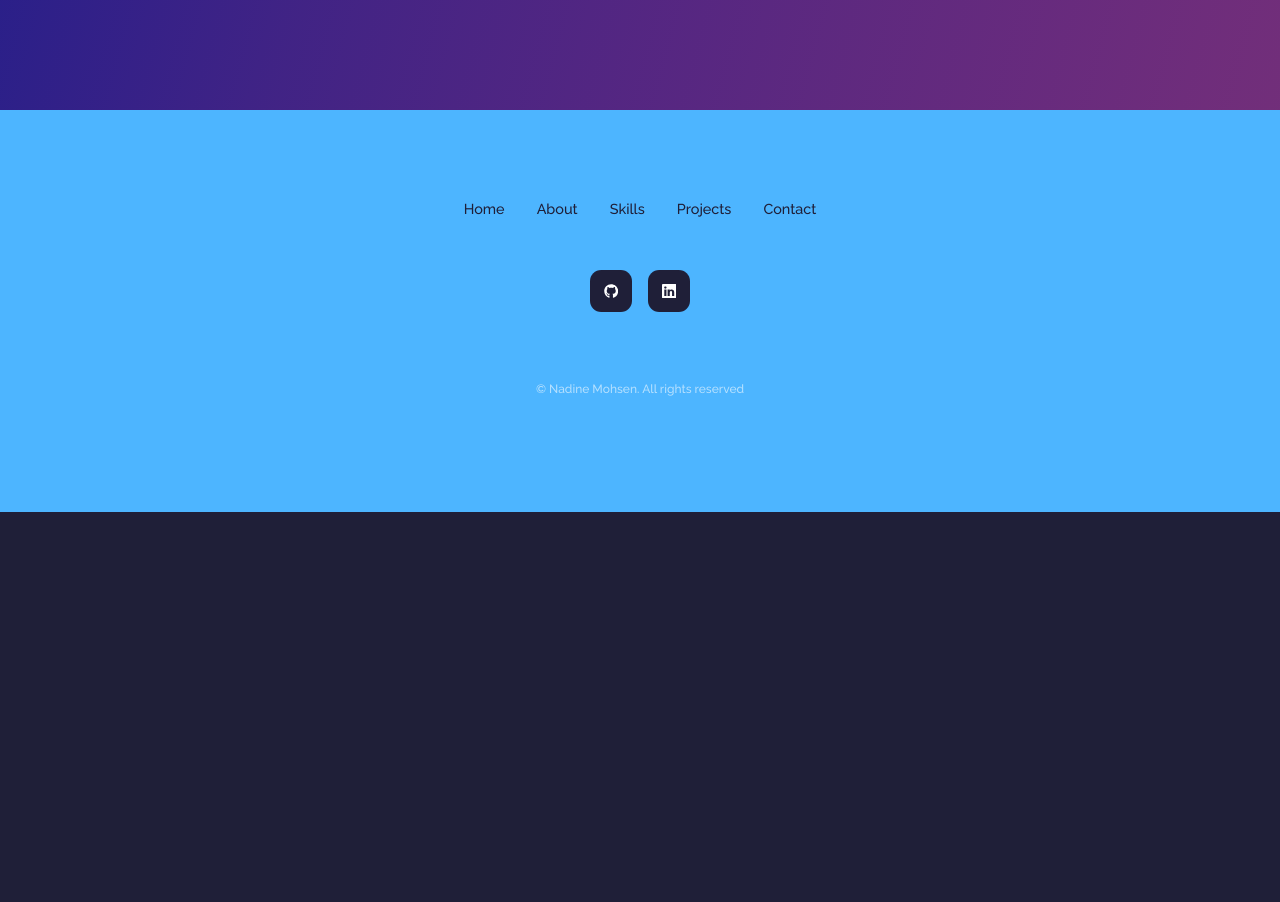
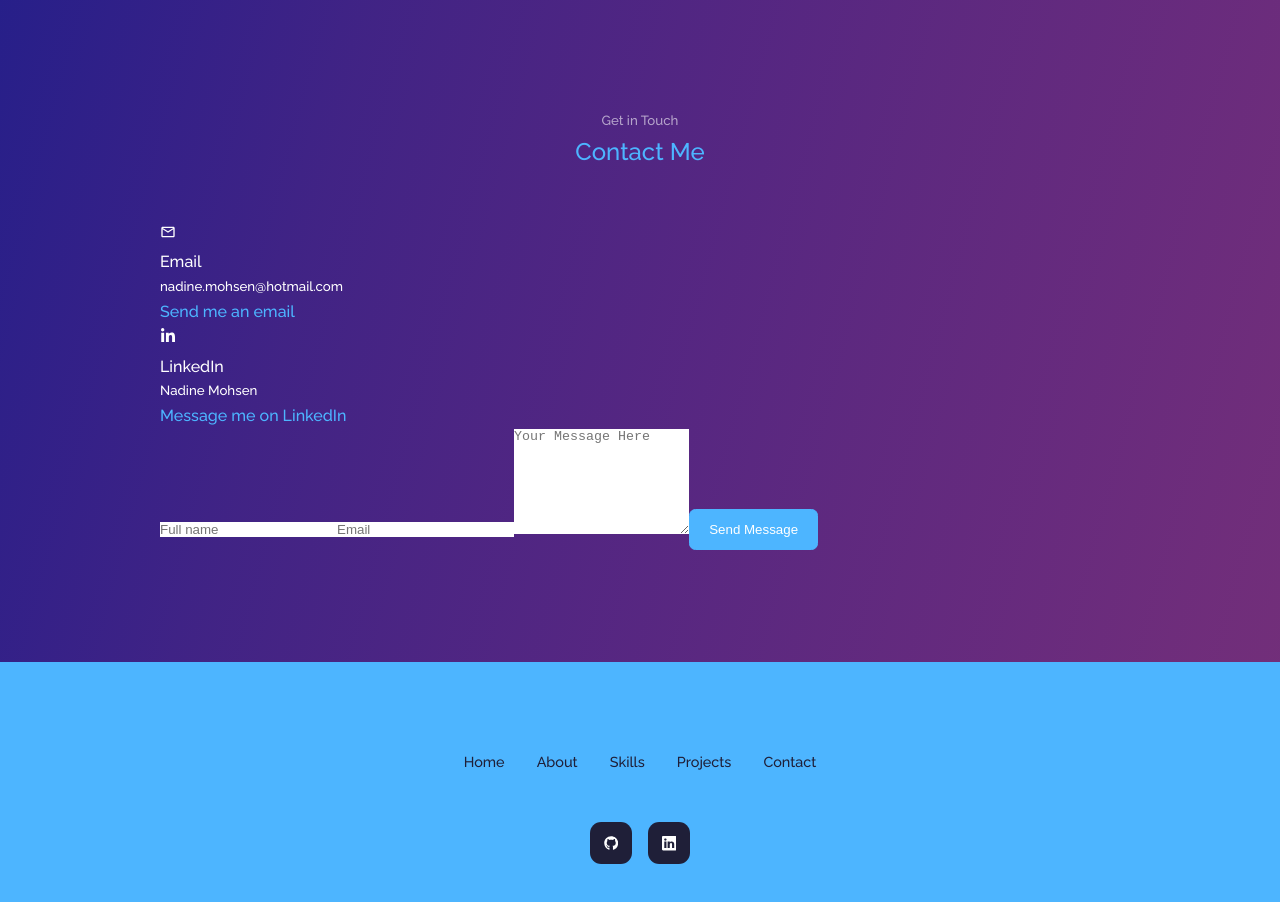
Before and after one commit to NadineMohsen/NM-React-Portfolio, a React (Create React App) app: page / in a window 1280 px wide. Shown: the part 3064-3966 px from the top of the page. Before the commit the page ends 3576 px from the top, so only its background shows below. Built offline with nearby package versions, Linux system fonts and the light colour scheme; a web font is replaced by a local one.

Commit message:
contact details and form

```diff
--- a/src/components/contact/Contact.jsx
+++ b/src/components/contact/Contact.jsx
@@ -1,10 +1,38 @@
 import React from 'react'
 import './Contact.css'
-
+import {MdOutlineMail} from "react-icons/md"
+import {FaLinkedinIn} from "react-icons/fa"
 function Contact() {
   return (
     <section id="contact">
+      <h5>Get in Touch</h5>
+      <h2>Contact Me</h2>
+      <div className="container contact-container">
+          <div className="contact-options">
+            <article className="contact-option">
+                 <MdOutlineMail className="contact-icons"/>
+                <h4>Email</h4>
+                <h5>nadine.mohsen@hotmail.com</h5>
+                <a href="mailto:nadine.mohsen@hotmail.com" target="_blank">Send me an email</a>
+            </article>
 
+            <article className="contact-option">
+                 <FaLinkedinIn className="contact-icons"/>
+                <h4>LinkedIn</h4>
+                <h5>Nadine Mohsen</h5>
+                <a href="https://www.linkedin.com/in/nadine-mohsen/" target="_blank">Message me on LinkedIn</a>
+            </article>
+            </div>
+
+          <form action="">
+              <input type="text" name="name" placeholder="Full name" required/>
+              <input type="email" name="email" placeholder="Email" required/>
+              <textarea name="message" rows="7" placeholder="Your Message Here" required></textarea>
+              <button type="submit" className="btn btn-primary">Send Message</button>
+          </form>
+
+
+      </div>
     </section>
   )
 }
```
